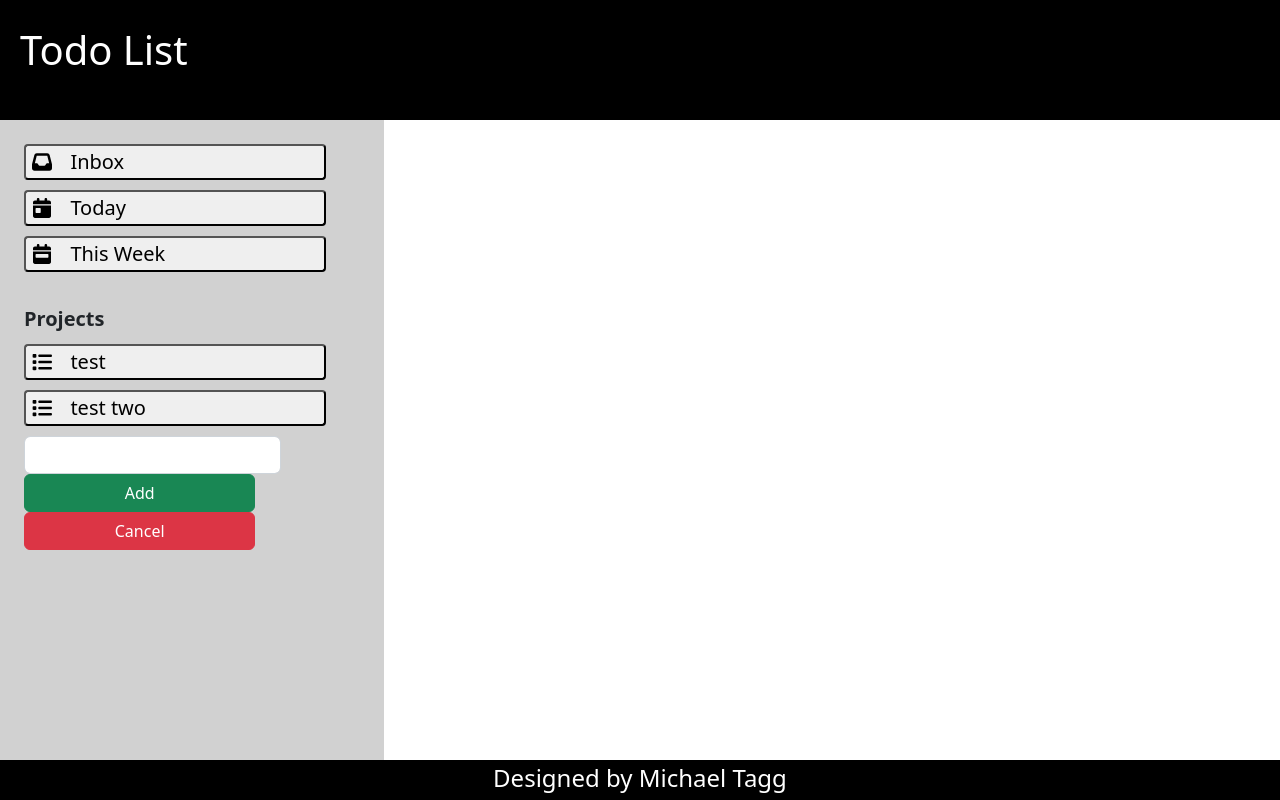
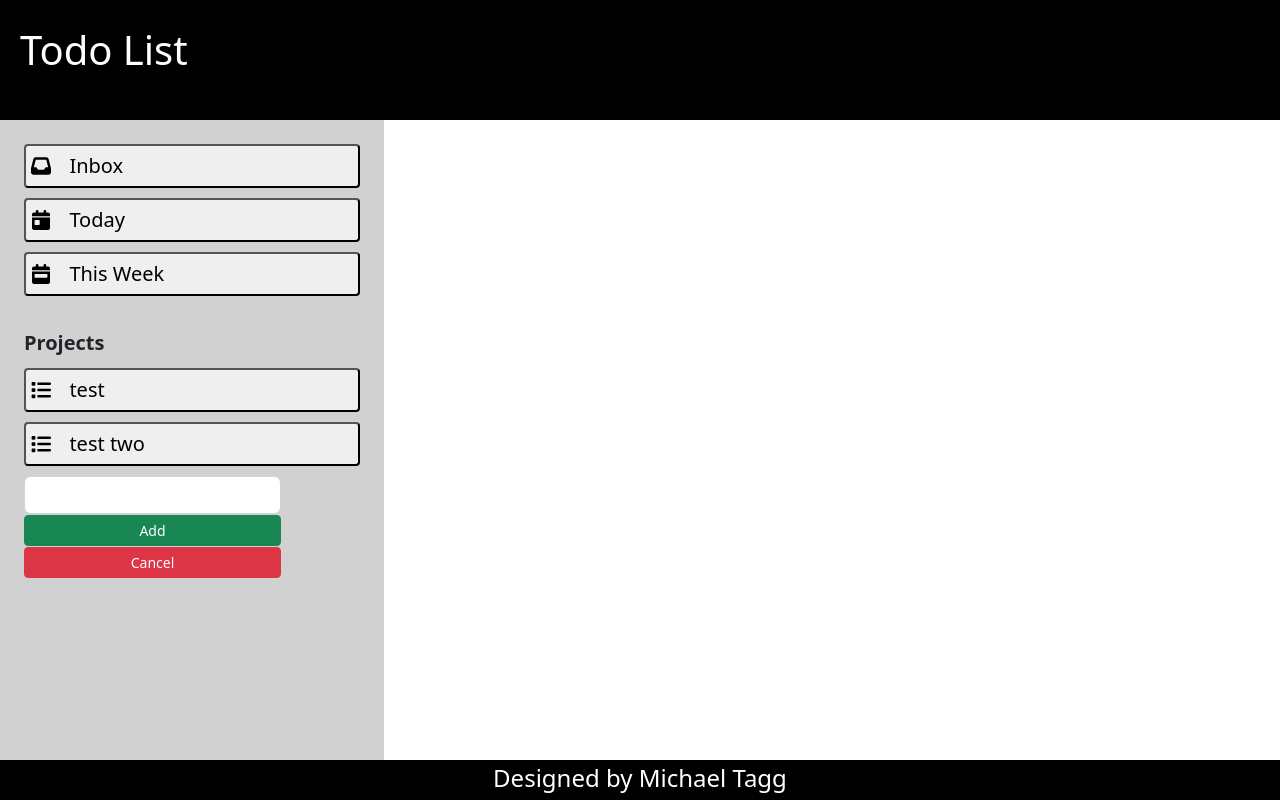
Before and after one commit to mdtagg/React_ToDo_App, a React (Vite) app: page / in a window 1280 px wide. Both pictures are taken after a click on the button "Add Project". Built offline with nearby package versions, Linux system fonts and the light colour scheme.

Commit message:
Delete button added for project tiles, delete conditonally rendered
state was added for the delete button to conditionally render it
only when the project buttons are hovered over

```diff
--- a/src/components/ProjectTitle.jsx
+++ b/src/components/ProjectTitle.jsx
@@ -1,12 +1,25 @@
 
+import { useState } from 'react'
 
 const ProjectTitle = ({title}) => {
+
+    const [toggle,setToggle] = useState(false)
+
+    function handleEnter() {
+        setToggle(true)
+    }
+
+    function handleExit() {
+        setToggle(false)
+    }
+
     return (
-            <button>
-            <img className='todo-icon' src='icons/todo-list.svg'></img>
-                {title}
+            <button onMouseEnter={handleEnter} onMouseLeave={handleExit}>
+                <img className='todo-icon' src='icons/todo-list.svg'></img>
+                    {title}
+                {toggle && <div className='delete-button'>x</div>}
             </button>
-    )
+        )
 }
 
 export default ProjectTitle
--- a/src/components/ProjectsList.jsx
+++ b/src/components/ProjectsList.jsx
@@ -2,6 +2,7 @@
 import { useState } from 'react'
 import Button from 'react-bootstrap/Button';
 import Form from 'react-bootstrap/Form';
+import { Container } from 'react-bootstrap';
 import ProjectTitle from './ProjectTitle';
 
 const ProjectsList = () => {
@@ -34,14 +35,14 @@ const ProjectsList = () => {
             <div className='projects-title'>Projects</div>
             {projects.map((project,index) => {
                 return (
-                <ProjectTitle key={index} title={project} />
+                    <ProjectTitle key={index} title={project} />
                 )
             })}
             {toggleShow &&
                 <Form onSubmit={handleOnSubmit}>
                     <Form.Control type='text' name='project-title' onChange={handleInput}/>
-                    <Button variant='success' type='submit'>Add</Button>
-                    <Button variant='danger'>Cancel</Button>
+                    <Button variant='success' type='submit' size='sm'>Add</Button>
+                    <Button variant='danger' size='sm'>Cancel</Button>
                 </Form>
             }
             {!toggleShow &&
--- a/src/index.css
+++ b/src/index.css
@@ -42,13 +42,13 @@ button {
   display:flex;
   align-items: center;
   gap:1.15rem;
-  width:90%;
+  width:100%;
   border-radius: .25rem;
+  padding:5px;
 }
 
-.projects-button {
-  display:flex;
-  align-items: center;
+.delete-button {
+  flex-grow:3;
 }
 
 button:hover {
```
